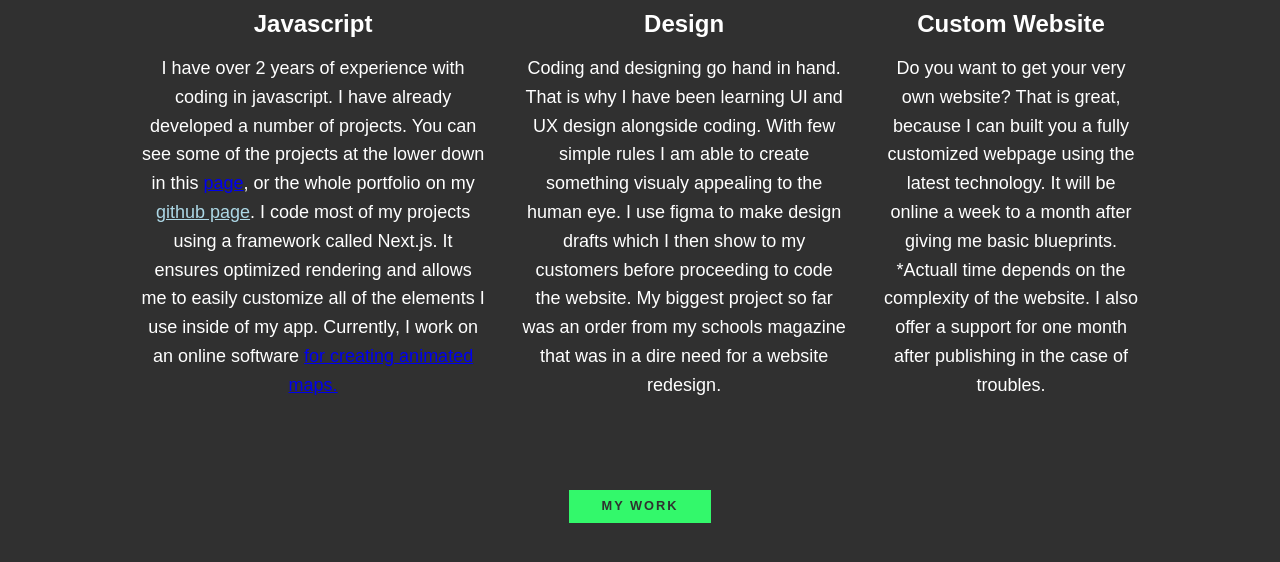
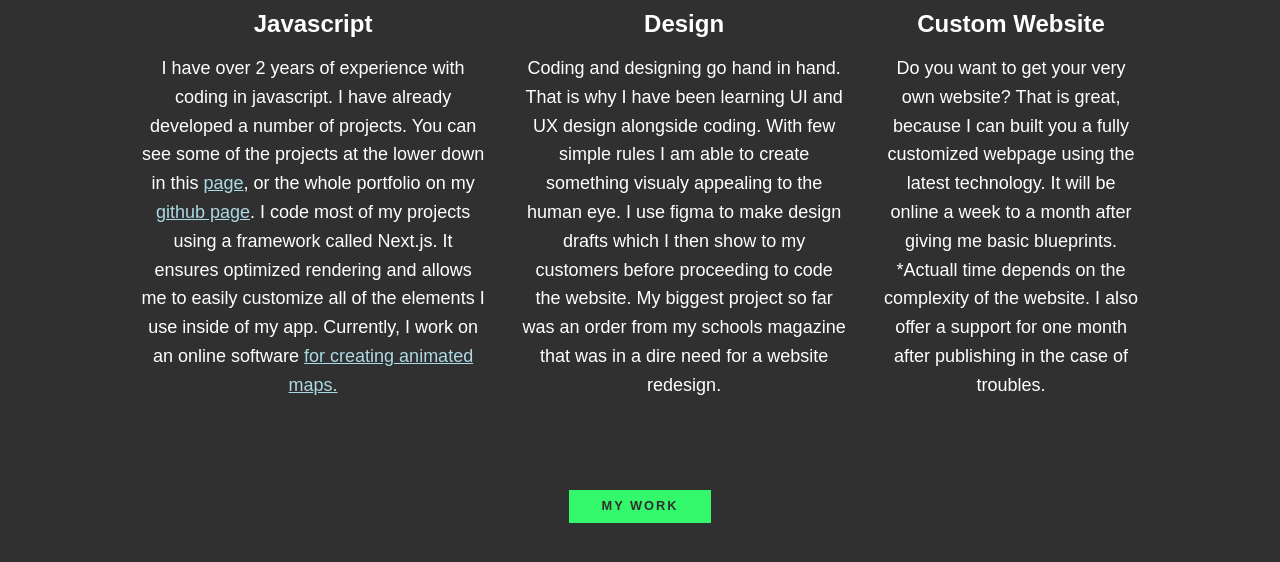
Before and after one commit to Nockiest/my-html-portfolio-website, a plain HTML site: page index.html in a window 1280 px wide. Shown: the part 706-1268 px from the top of the page. Drawn offline with nearby package versions, Linux system fonts and the light colour scheme.

Commit message:
recollored links

```diff
--- a/index.html
+++ b/index.html
@@ -83,7 +83,7 @@
           <h3>Javascript</h3>
           <p>
             I have over 2 years of experience with coding in javascript. I have already
-            developed a number of projects. You can see some of the projects at the lower down in this <a href="#work">page</a>, or the whole portfolio on my
+            developed a number of projects. You can see some of the projects at the lower down in this <a href="#work"   style="color: lightblue">page</a>, or the whole portfolio on my
             <a
               href="https://github.com/Nockiest?tab=repositories"
               style="color: lightblue"
@@ -94,7 +94,7 @@
             software
             <a
               href="https://mapping-software-nockiest.vercel.app"
-
+              style="color: lightblue"
             >
               for creating animated maps.
             </a>
```
